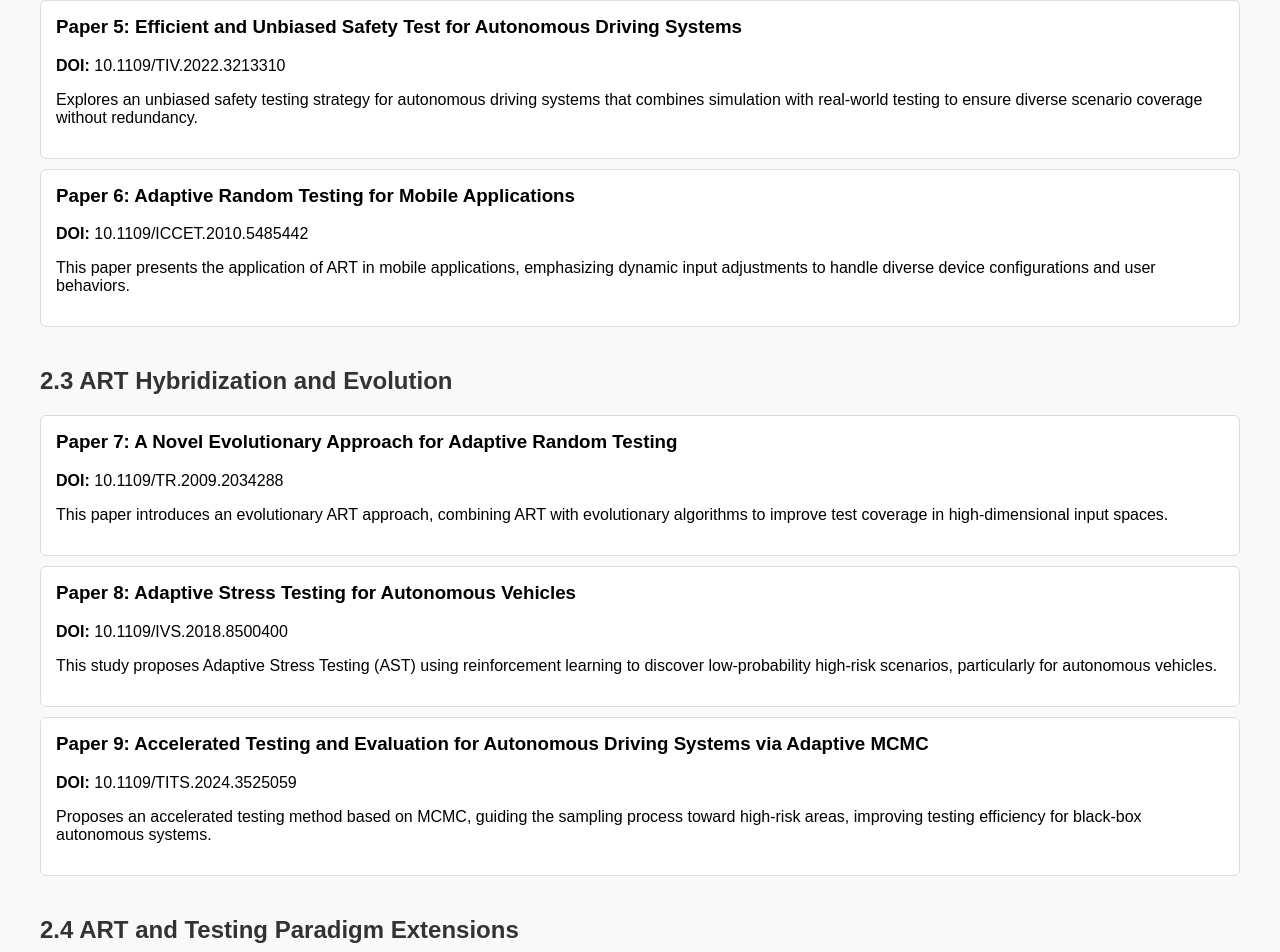
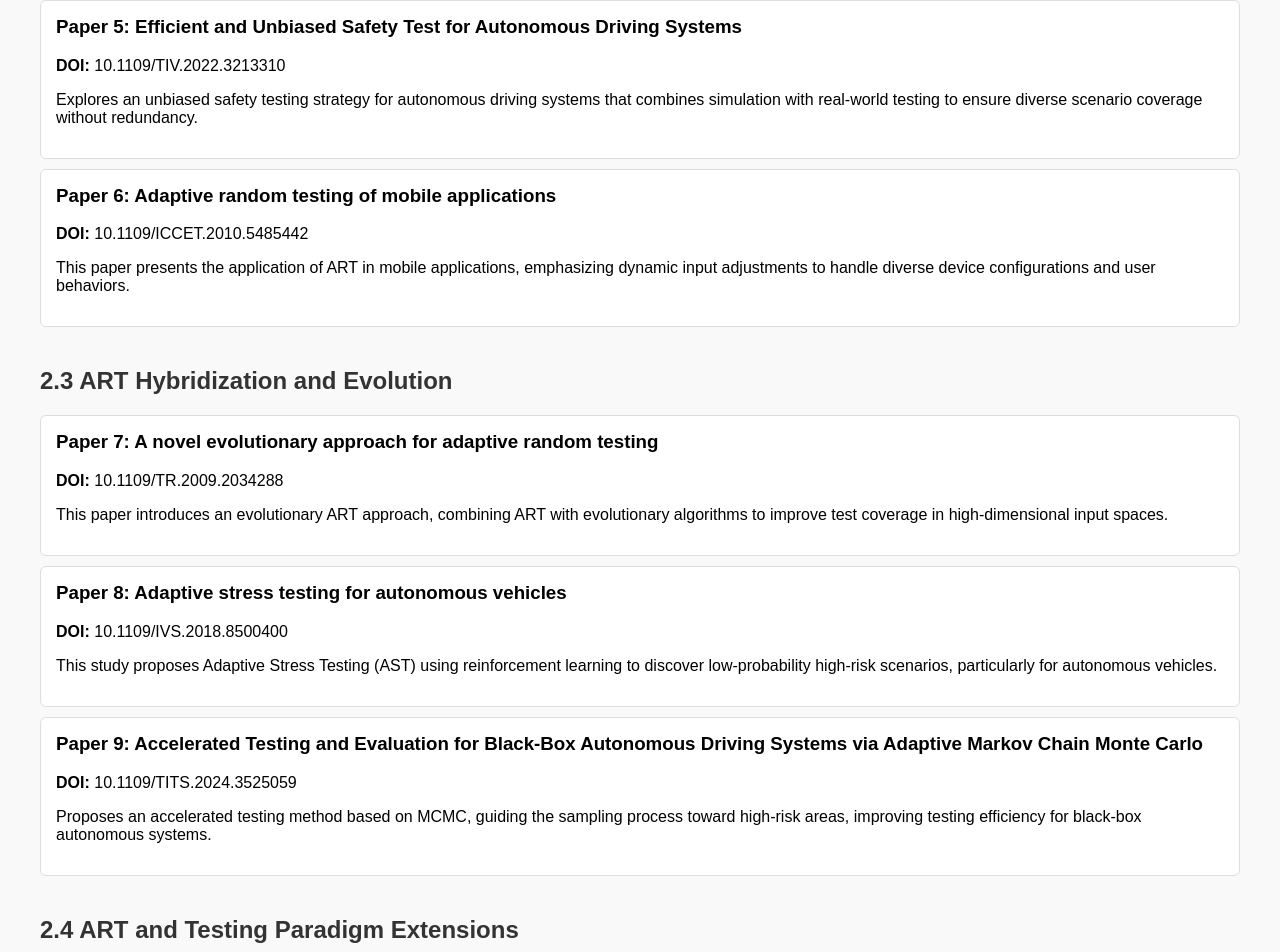
Before and after one commit to lilysa-sys/SurVis, a plain HTML site: page index.html in a window 1280 px wide. Shown: the part 919-1871 px from the top of the page. Drawn offline with Linux system fonts and the light colour scheme.

Commit message:
index.html

```diff
--- a/index.html
+++ b/index.html
@@ -49,7 +49,7 @@
 
     <div class="paper">
       <h3>Paper 2: Adaptive Random Testing</h3>
-      <p><strong>DOI:</strong> 10.1016/j.jss.2009.04.030</p>
+      <p>https://link.springer.com/chapter/10.1007/978-3-540-30502-6_23</p>
       <p>This foundational paper introduces ART as an improvement over traditional Random Testing, demonstrating ART’s ability to detect faults with fewer test cases by spreading inputs across the input space.</p>
     </div>
 
@@ -77,7 +77,7 @@
     </div>
 
     <div class="paper">
-      <h3>Paper 6: Adaptive Random Testing for Mobile Applications</h3>
+      <h3>Paper 6: Adaptive random testing of mobile applications</h3>
       <p><strong>DOI:</strong> 10.1109/ICCET.2010.5485442</p>
       <p>This paper presents the application of ART in mobile applications, emphasizing dynamic input adjustments to handle diverse device configurations and user behaviors.</p>
     </div>
@@ -88,19 +88,19 @@
     <h2>2.3 ART Hybridization and Evolution</h2>
 
     <div class="paper">
-      <h3>Paper 7: A Novel Evolutionary Approach for Adaptive Random Testing</h3>
+      <h3>Paper 7: A novel evolutionary approach for adaptive random testing</h3>
       <p><strong>DOI:</strong> 10.1109/TR.2009.2034288</p>
       <p>This paper introduces an evolutionary ART approach, combining ART with evolutionary algorithms to improve test coverage in high-dimensional input spaces.</p>
     </div>
 
     <div class="paper">
-      <h3>Paper 8: Adaptive Stress Testing for Autonomous Vehicles</h3>
+      <h3>Paper 8: Adaptive stress testing for autonomous vehicles</h3>
       <p><strong>DOI:</strong> 10.1109/IVS.2018.8500400</p>
       <p>This study proposes Adaptive Stress Testing (AST) using reinforcement learning to discover low-probability high-risk scenarios, particularly for autonomous vehicles.</p>
     </div>
 
     <div class="paper">
-      <h3>Paper 9: Accelerated Testing and Evaluation for Autonomous Driving Systems via Adaptive MCMC</h3>
+      <h3>Paper 9: Accelerated Testing and Evaluation for Black-Box Autonomous Driving Systems via Adaptive Markov Chain Monte Carlo</h3>
       <p><strong>DOI:</strong> 10.1109/TITS.2024.3525059</p>
       <p>Proposes an accelerated testing method based on MCMC, guiding the sampling process toward high-risk areas, improving testing efficiency for black-box autonomous systems.</p>
     </div>
```
